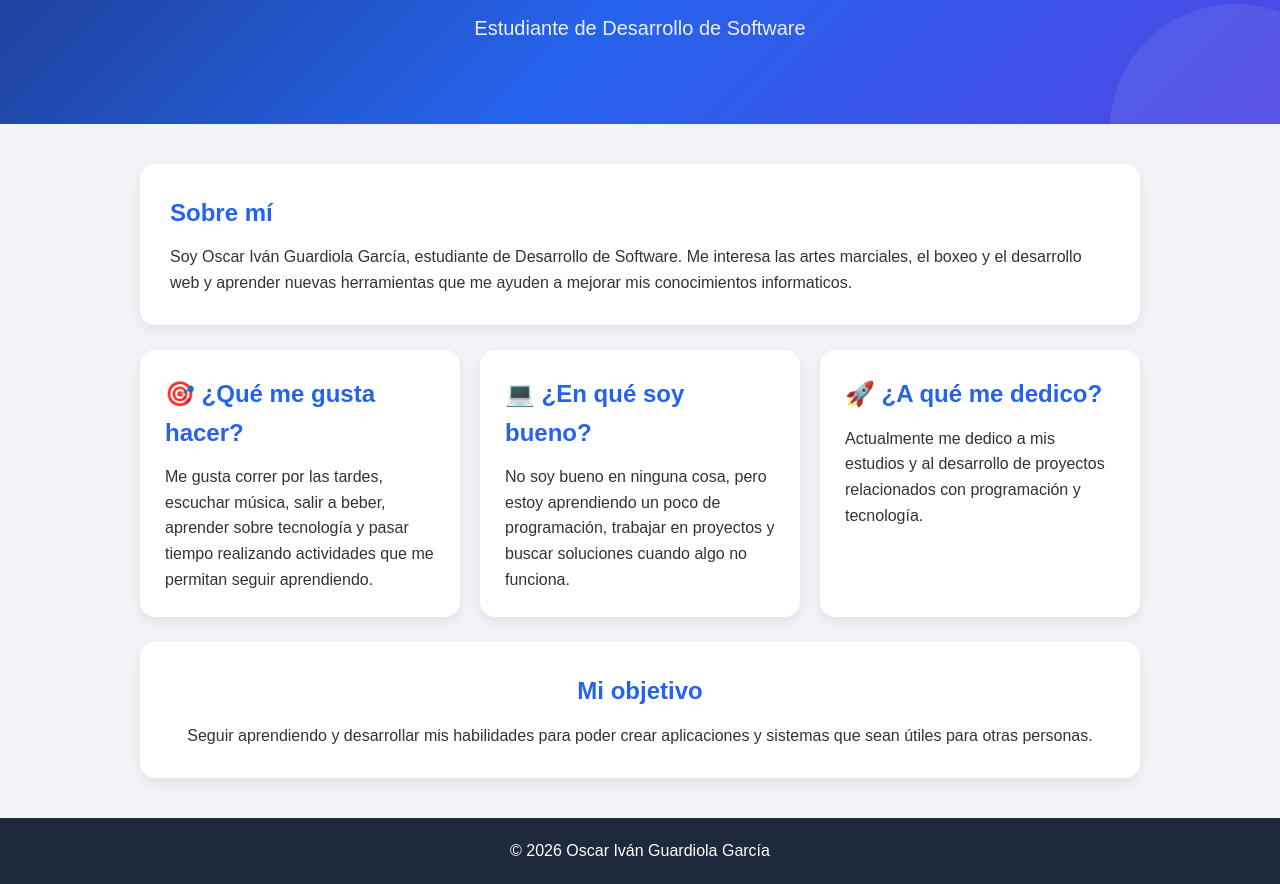
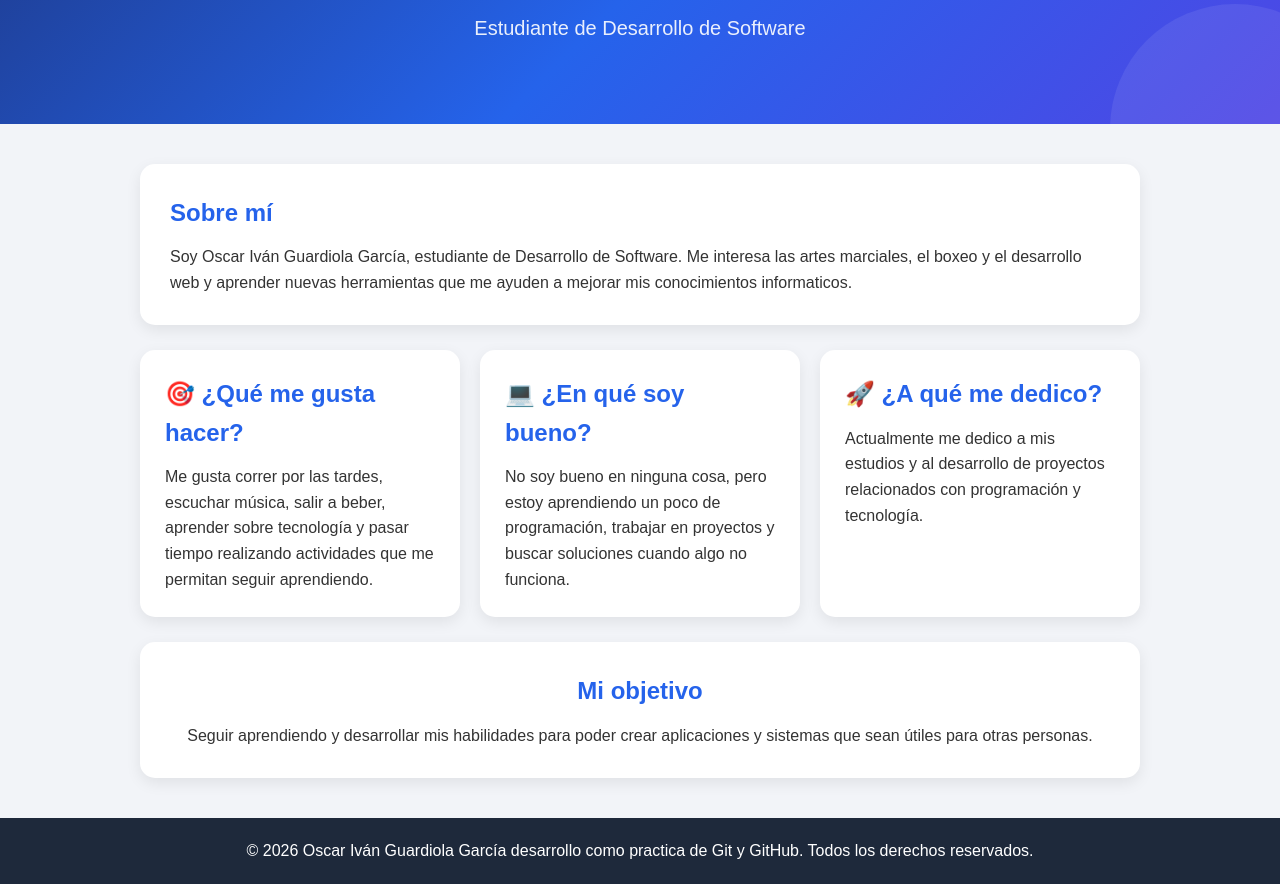
Before and after one commit to 24040089/Practica-git-Oscar, a plain HTML site: page index.html in a window 1280 px wide. Shown: the part 160-1044 px from the top of the page. Drawn offline with Linux system fonts and the light colour scheme.

Commit message:
Mejorar pagina de pie

```diff
--- a/index.html
+++ b/index.html
@@ -71,7 +71,9 @@
     </main>
 
     <footer>
-        <p>© 2026 Oscar Iván Guardiola García</p>
+        <p>© 2026 Oscar Iván Guardiola García
+            desarrollo como practica de Git y GitHub. Todos los derechos reservados.
+        </p>
     </footer>
 
 </body>
```
